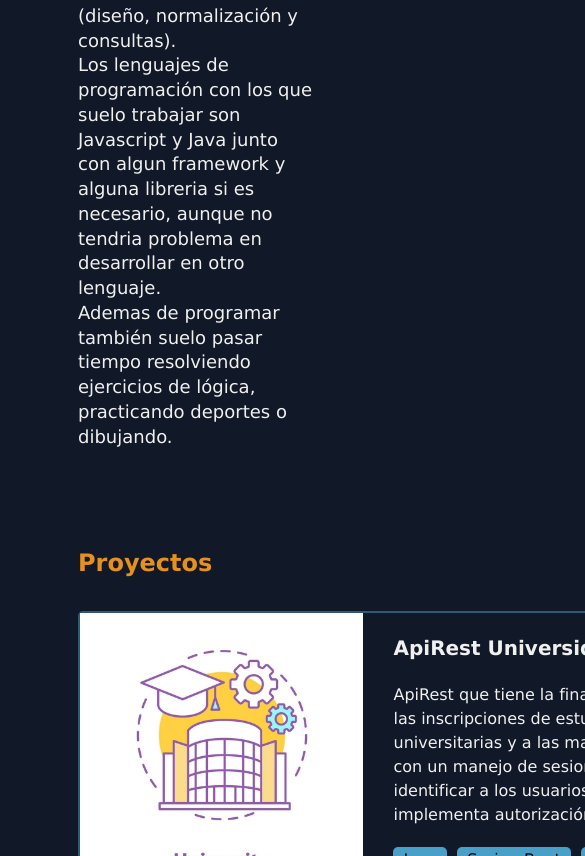
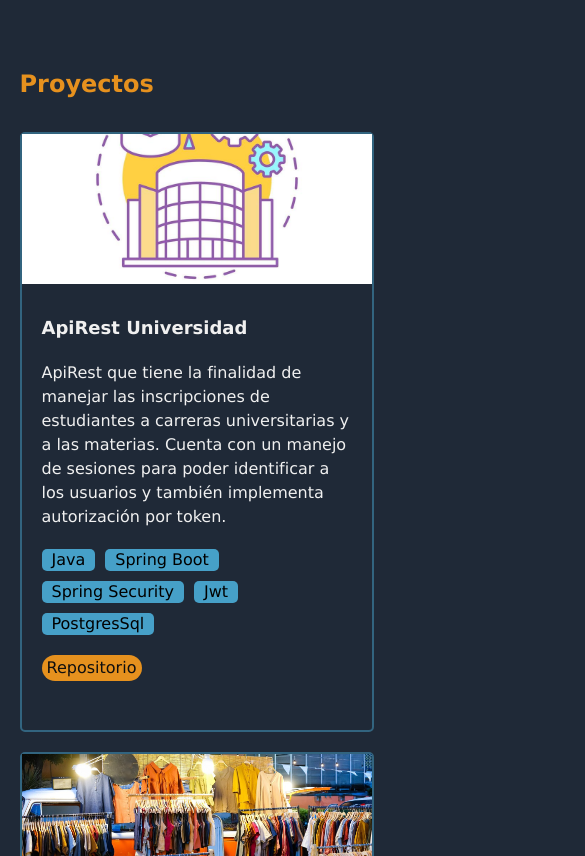
Before and after one commit to JSuggu/portfolio, a website with bundled scripts: page src/index.html in a window 390 px wide. Shown: the part 1144-2000 px from the top of the page, 585 px wide, since content can reach past the window. Built offline with nearby package versions, Linux system fonts and the light colour scheme; files whose address does not match are found by name.

Commit message:
tailwindcss implemented and media queries for smartphone added

```diff
--- a/package.json
+++ b/package.json
@@ -5,7 +5,7 @@
   "main": "./src/index.js",
   "scripts": {
     "test": "echo \"Error: no test specified\" && exit 1",
-    "tailwindDev": "npx -i ./src/input.css -o ./src/output.css --watch"
+    "tailwindDev": "npx tailwindcss -i ./src/input.css -o ./src/output.css --watch"
   },
   "keywords": [],
   "author": "",
--- a/src/index.html
+++ b/src/index.html
@@ -9,18 +9,18 @@
         <script type="module" src="./index.js"></script>
         <link rel="stylesheet" href="./output.css">
     </head>
-    <body class="flex w-full h-auto flex-col justify-center items-center bg-gray-900">
-        <main class="flex w-3/5 h-auto justify-center bg-gray-900">
-            <div class="flex flex-col min-w-768 max-w-full justify-center bg-gray-900">
+    <body class="flex w-full h-auto flex-col justify-center items-center bg-gray-800">
+        <main class="main flex w-3/5 h-auto justify-center bg-gray-800">
+            <div class="flex flex-col min-w-768 max-w-full justify-center bg-gray-800">
                 <div class="flex flex-wrap flex-col justify-center items-center pt-52 pb-40">
                     <section class="flex flex-col mb-8">
-                        <h1 class="text-8xl text-center">Azame Franco</h1>
-                        <h2 class="text-5xl text-center">Desarrollador Backend</h2>
+                        <h1 class="text-8xl text-center max-[600px]:text-4xl">Azame Franco</h1>
+                        <h2 class="text-5xl text-center max-[600px]:text-4xl">Desarrollador Backend</h2>
                     </section>
                     <p class="flex w-4/6 justify-center items-center text-xl leading-5 mb-8">
 
                     </p>
-                    <div class="flex justify-center items-center gap-8">
+                    <div class="flex flex-wrap justify-center items-center gap-8">
                         <a class ="repository" href="https://github.com/JSuggu/portfolio" target="_blank">Repositorio</a>
                         <a class ="curriculum" href="./assets/curriculum.pdf" target="_blank">Descargar CV</a>
                         <section class="contact flex justify-center gap-5">
@@ -30,14 +30,14 @@
                         </section>
                     </div>
                     <div class="email-container hidden fixed top-0 left-0 right-0 bottom-0 justify-center items-center">
-                        <span class="email-address flex w-fit flex-col bg-orange-500 rounded-xl p-5 text-center text-2xl text-gray-900 self-center"></span>
+                        <span class="email-address flex w-fit flex-col bg-orange-500 rounded-xl p-5 text-center text-2xl text-gray-800 self-center"></span>
                         <a class="close-email text-xl mb-20 text-white cursor-pointer">X</a>
                     </div>
                 </div>
 
-                <div class="flex flex-col flex-wrap min-w-600 max-w-full mb-24">
+                <div class="flex flex-col flex-wrap mb-24">
                     <h3 class="subtitle">Sobre Mi</h3>
-                    <p class="w-fit text-lg self-center leading-snug">
+                    <p class="w-fit text-lg text- self-center leading-snug max-[600px]:text-base">
                         Buenas, mi nombre es Franco soy de Buenos Aires y estudio programación desde hace 4 años a través de la universidad y de cursos.<br>
                         Tengo experiencia desarrollando aplicaciones web, de escritorio y api's. Tambien manejo bases de datos relaciones
                         (diseño, normalización y consultas).<br>
@@ -144,7 +144,7 @@
                 </div>
                 <div class="skills-container mb-24">
                     <h3 class="subtitle">Habilidades y Tecnologias</h3>
-                    <p class="other-skills mb-5">
+                    <p class="other-skills mb-5 max-[600px]:text-base">
                         Conocimientos y manejo de Testing unitario e integral, Desarrollo guiado por pruebas (TDD), Programación orientada a objetos (POO),
                         Programación funcional, Base de datos relacionales, Patrones de diseños, Patrón de arquitectura MVC, Diseño UML y Gestionado de versiones.
                     </p>
--- a/src/input.css
+++ b/src/input.css
@@ -84,6 +84,7 @@ h1, h2, h3, h4{
     cursor: pointer;
     transform: scale(1.2,1.2);
 }
+
 
 /***** PROJECTS *****/
 .projects {
@@ -196,8 +197,131 @@ h1, h2, h3, h4{
 }
 
 
+/***** MEDIA QUERIE *****/
 
-/***** MEDIA QUERIE *****/
-@media (max-width: 1024px) {
+@media (max-width: 600px) {
+    .main {
+        width: 90%;
+    }
 
+    /* PROJECTS */
+    .projects {
+        display: flex;
+        flex-direction: column;
+        align-self: center;
+        justify-content: center;
+        column-gap: 15px;
+        row-gap: 20px;
+    }
+
+    .card {
+        display: flex;
+        flex-direction: column;
+        align-items: center;
+        min-width: 300px;
+        max-width: fit-content;
+        height: 600px;
+        border: 2px solid rgba(70, 160, 200, 0.5);
+        border-radius: 5px;
+        gap: 10px;
+    }
+
+    .image {
+        width: 350px;
+        height: 150px;
+    }
+
+    .card img {
+        width: 350px;
+        height: 150px;
+    }
+
+    .description {
+        display: flex;
+        flex-direction: column;
+        height: auto;
+        width: 100%;
+        gap: 20px;
+        overflow-y: auto;
+        padding: 20px;
+    }
+
+    .project-name {
+        font-size: 18px;
+        color: rgb(240, 240, 240);
+        text-align: left;
+    }
+
+    .card p {
+        font-size: 1rem;
+        line-height: 1.5rem;
+    }
+
+    .technologies-used {
+        display: flex;
+        flex-wrap: wrap;
+        gap: 10px;
+    }
+
+    .technologies-used span{
+        display: flex;
+        height: 22px;
+        padding: 10px;
+        justify-content: center;
+        align-items: center;
+        background-color: rgba(70, 160, 200);
+        border-radius: 5px 5px 5px 5px;
+        --tw-bg-opacity: 1;
+        color: black;
+        text-decoration: none;
+        cursor: pointer;
+    }
+
+    .projects span {
+        font-size: 16px;
+    }
+
+    .page {
+        display: flex;
+        gap: 10px;
+    }
+
+    .page a {
+        display: flex;
+        width: 100px;
+        height: 20px;
+        padding: 13px;
+        justify-content: center;
+        align-items: center;
+        background-color: rgb(230, 145, 30);
+        border-radius: 999px;
+        text-decoration: none;
+        transition: 0.2s;
+    }
+
+    .page a:hover {
+        cursor: pointer;
+        transform: scale(1.1, 1.1);
+        background-color: rgb(230, 110, 20);
+    }
+
+    /* SKILLS */
+    .technologies {
+        display: grid;
+        grid-template-columns: repeat(4,minmax(50px, 1fr));
+        min-width: 300px;
+        width: 90%;
+        height: auto;
+        column-gap: 20px;
+        row-gap: 30px;
+        margin: 0 auto;
+        align-self: center;
+        justify-items: center;
+
+    }
+
+    .technologies img{
+        width: 50px;
+        height: 50px;
+    }
 }
--- a/src/services/services.js
+++ b/src/services/services.js
@@ -41,7 +41,7 @@ export const services = {
             return false;
         });
     },
-*/
+    */
     contactRedirection: function() {
         const contactGroup = new Map([
             ["email", "azamefranco@gmail.com"],
@@ -51,6 +51,7 @@ export const services = {
 
         contactElem.addEventListener("click", e => {
             const choice = contactGroup.get(e.target.id);
+
             if(choice.includes("@gmail")){
                 showEmail();
                 return;
@@ -67,11 +68,23 @@ export const services = {
 }
 
 function showEmail() {
-    const emailButton = document.querySelector("#email");
     const emailContainerElem = document.querySelector(".email-container");
     const emailAddressElem = document.querySelector(".email-address");
     const email = "azamefranco@gmail.com"
 
+    emailContainerElem.style.display = "flex";
+    emailAddressElem.innerHTML = email;
+
+    emailContainerElem.addEventListener("click", e => {
+        e.stopImmediatePropagation();
+        if(e.target.className == "email-container" || e.target.className.includes("close-email")){
+            emailAddressElem.innerHTML = "";
+            emailContainerElem.style.display = "none";
+            return true;
+        }
+    });
+    return true;
+        /*
     emailButton.addEventListener("click", e => {
         emailContainerElem.style.display = "flex";
         emailAddressElem.innerHTML = email;
@@ -86,4 +99,5 @@ function showEmail() {
         });
         return true;
     });
+    */
 }
```
Also changed, not shown: src/output.css.
